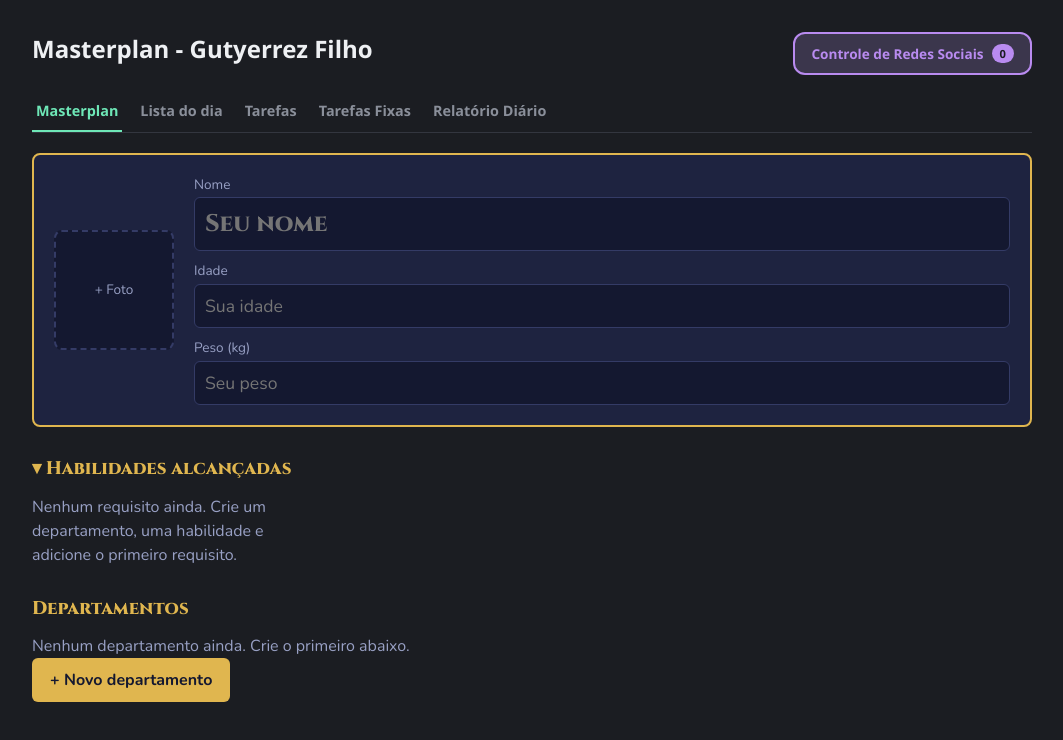
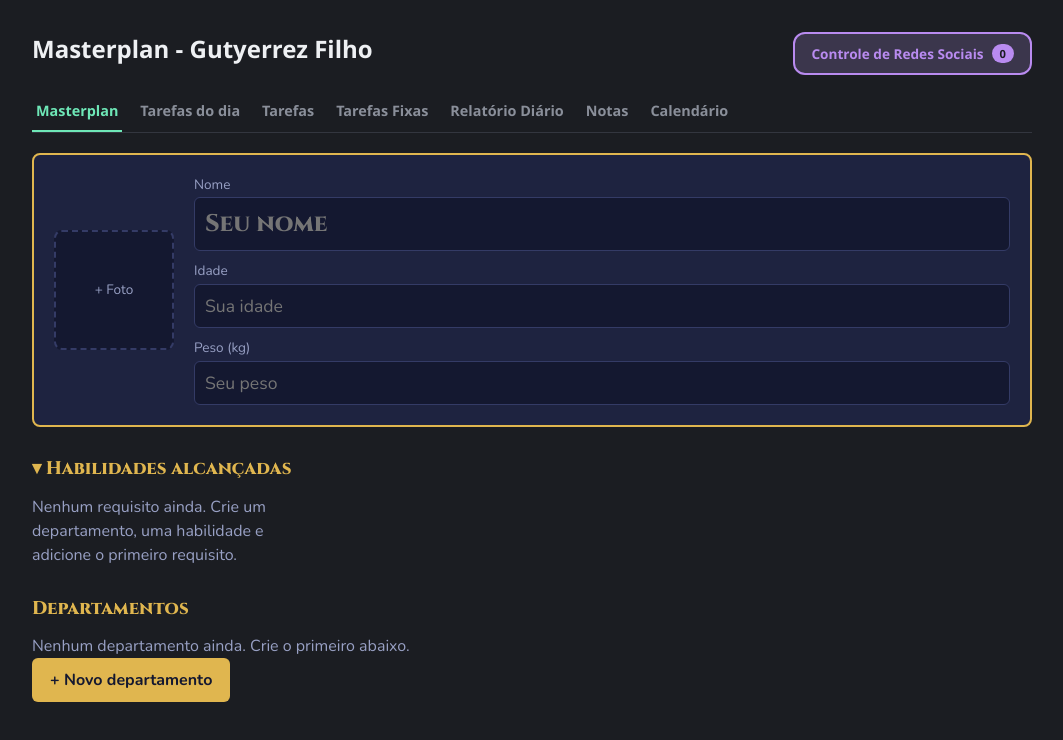
Before and after one commit to gutyerrezfilhodev/Masterplan-v2, a plain HTML site: page index.html in a window 1280 px wide. Shown: the whole page, without its empty margins (108-1171 px from the left). Drawn offline with nearby package versions, Linux system fonts and the light colour scheme.

Commit message:
Fix button markup and update tab names in index.html
Adiconei as abas - Notas e Calendário e alterei o nome da Aba Lista do Dia para Tarefas do Dia

```diff
--- a/index.html
+++ b/index.html
@@ -803,11 +803,13 @@
         </div>
       </div>
       <nav class="tabs">
-        <button class="tab-btn active" data-tab="masterplan">Masterplan</button
-        ><button class="tab-btn" data-tab="daily">Lista do dia</button
+        <button class="tab-btn active" data-tab="masterplan">Masterplan</button>
+        <button class="tab-btn" data-tab="daily">Tarefas do dia</button
         ><button class="tab-btn" data-tab="tasks">Tarefas</button
         ><button class="tab-btn" data-tab="fixed">Tarefas Fixas</button
         ><button class="tab-btn" data-tab="report">Relatório Diário</button>
+         <button class="tab-btn" data-tab="daily">Notas</button>
+        <button class="tab-btn" data-tab="daily">Calendário</button>
       </nav>
       <div class="tab-panel active" id="tab-masterplan">
         <div class="sheet" style="margin-top: 16px">
```
